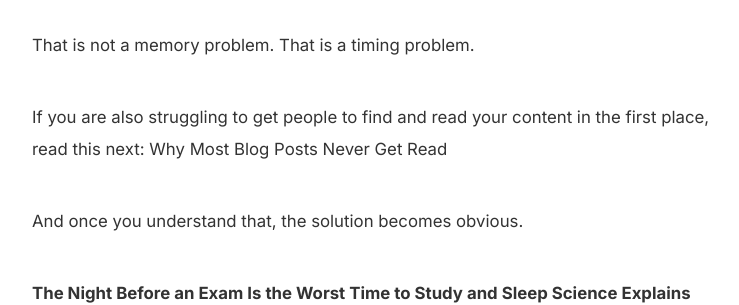
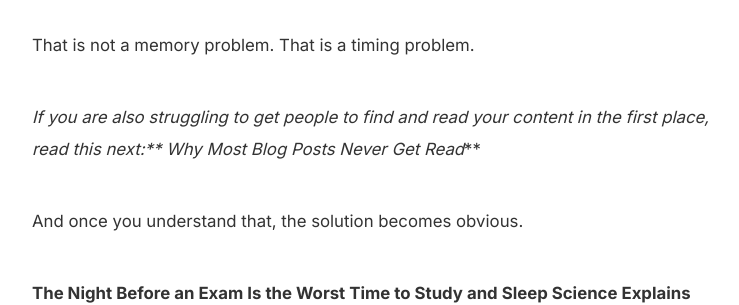
Before and after one commit to Savosky1/savosky-wright-portfolio, a Jekyll site: the page built from _posts/2026-05-28-why-you-forget-everything-you-studied-before-an-exam-and-how-to-actually-fix-it.md, in a window 1280 px wide and 900 px high, scrolled down 3205 px. Shown: the part 153-458 px from the top of the window, without its empty margins (268-1007 px from the left). Built offline with Jekyll 4.4.1, drawn with Linux system fonts in a browser that asks for light colours; a script that is not in the unit is left out.

```diff
--- a/_posts/2026-05-28-why-you-forget-everything-you-studied-before-an-exam-and-how-to-actually-fix-it.md
+++ b/_posts/2026-05-28-why-you-forget-everything-you-studied-before-an-exam-and-how-to-actually-fix-it.md
@@ -52,7 +52,7 @@ You did not forget because you are careless. You studied at the wrong time and e
 
 That is not a memory problem. That is a timing problem.
 
-If you are also struggling to get people to find and read your content in the first place, read this next: [Why Most Blog Posts Never Get Read](https://savosky-wright.netlify.app/blog/2026/06/04/why-most-blog-posts-never-get-read-and-what-the-ones-that-do-have-in-common/)
+*If you are also struggling to get people to find and read your content in the first place, read this next:** [Why Most Blog Posts Never Get Read](https://savosky-wright.netlify.app/blog/2026/06/04/why-most-blog-posts-never-get-read-and-what-the-ones-that-do-have-in-common/)***
 
 And once you understand that, the solution becomes obvious.
 
```
